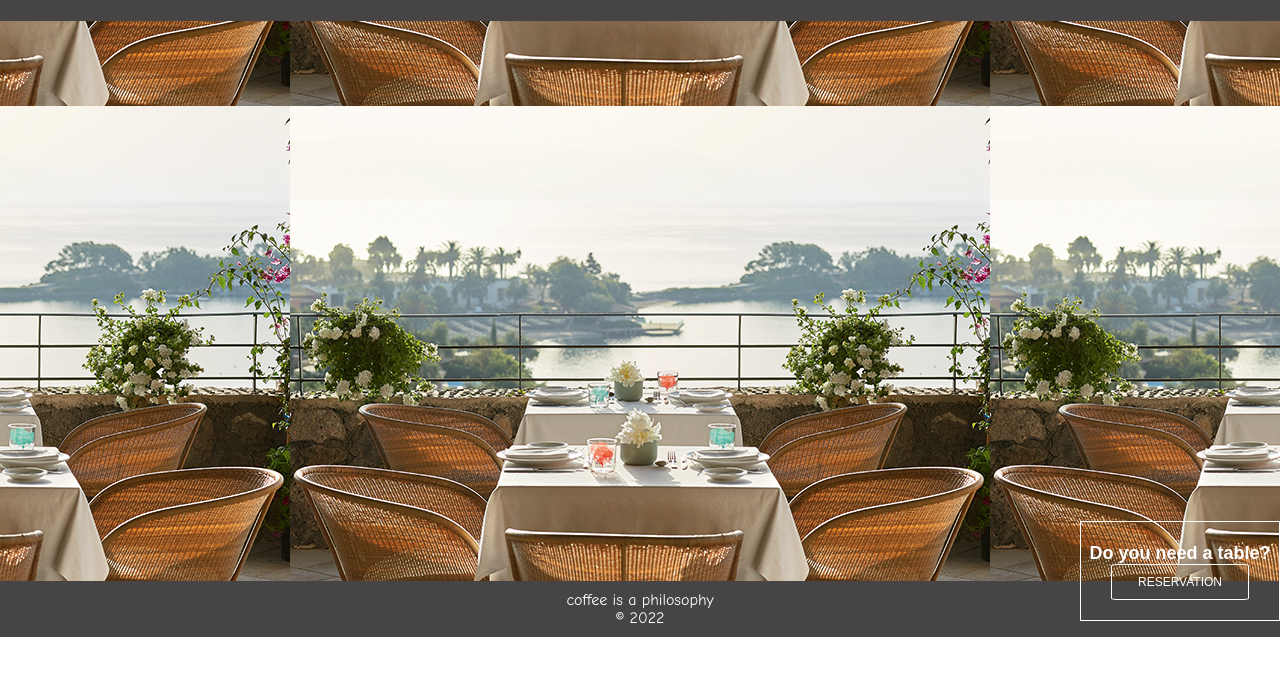
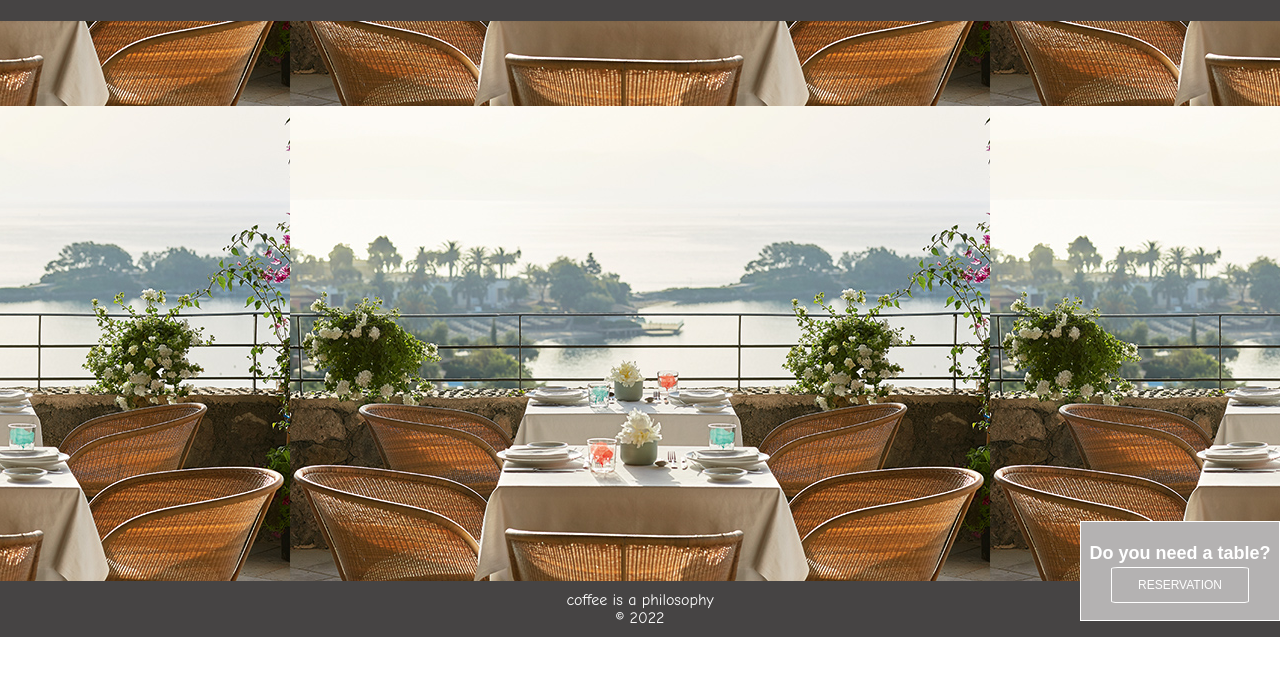
Before and after one commit to ASpudka/Flex-homeworck-17-05, a plain HTML site: page index.html in a window 1280 px wide. Shown: the part 83-758 px from the top of the page. Drawn offline with Linux system fonts and the light colour scheme.

Commit message:
Setting for block-reservation

```diff
--- a/assets/css/style.css
+++ b/assets/css/style.css
@@ -68,7 +68,6 @@ nav{
   text-transform: uppercase;
   font-size: calc(0.6*var(--font-size));
 }
-__________________________________
 
 main{
   display: flex;
@@ -93,9 +92,10 @@ main{
   right: 0; bottom: 12%;
 
   border: 1px solid white;
-  background-color: rgba(255, 255, 255, 0);
+  background-color: rgb(180, 178, 178);
 }
 .header-reservation{
+  padding: 2%;
   font-size: calc(0.9*var(--font-size));
   /* flex-grow: 1; */
 }
```
